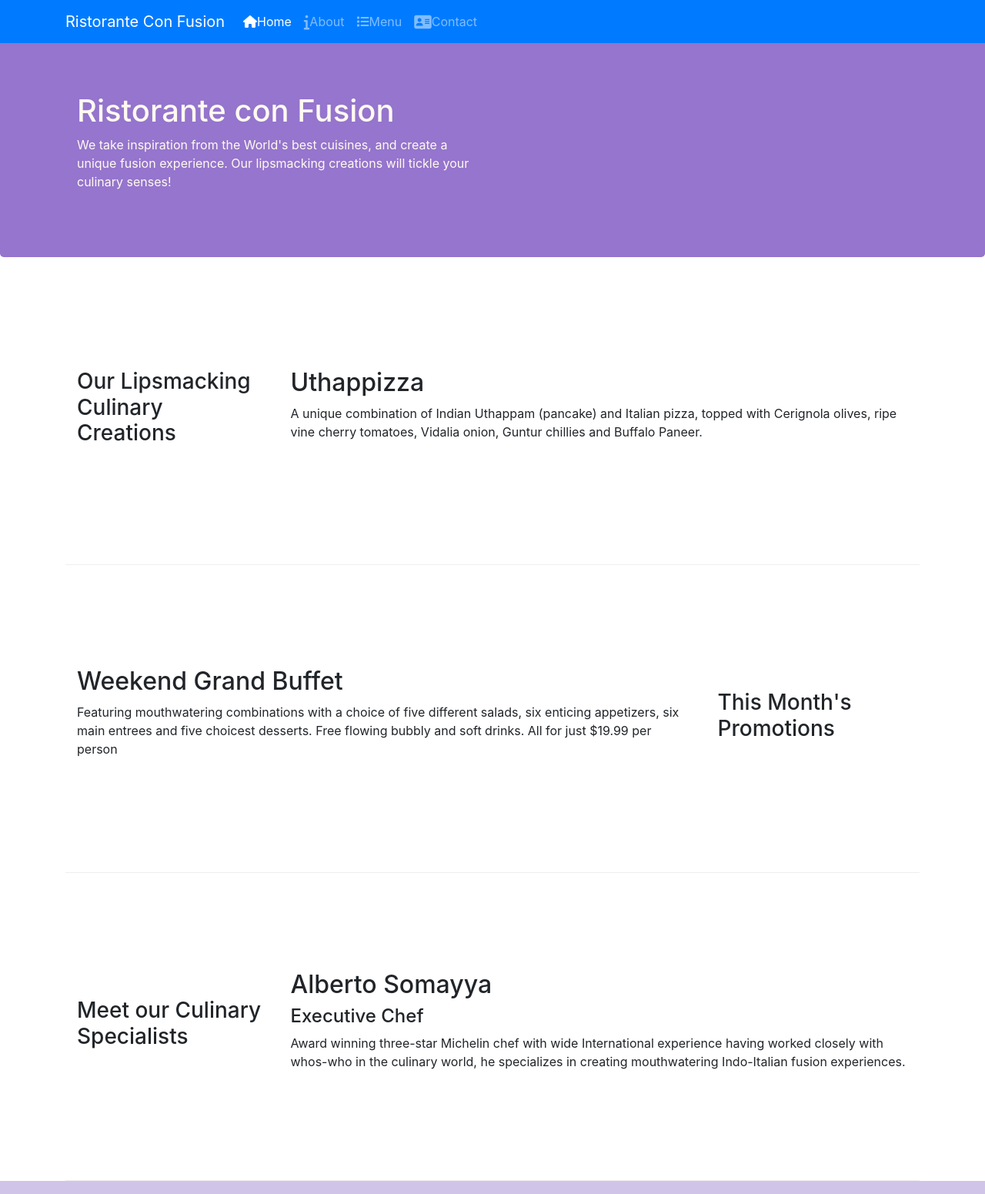
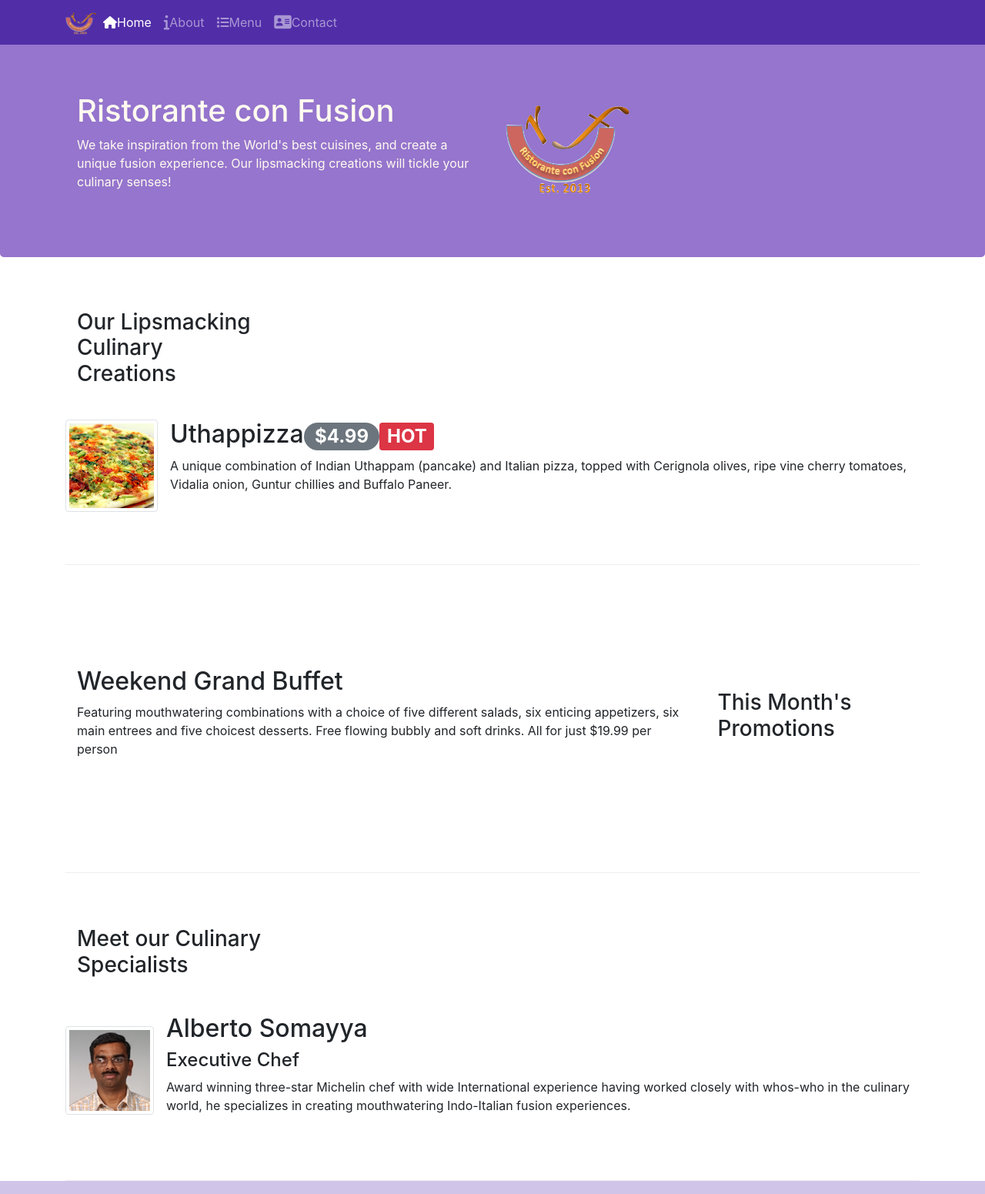
Before and after one commit to gpsuhas20/Bootstrap-Coursera, a website: page index.html in a window 1280 px wide. Shown: the top 1551 px of the page at 77% size. Drawn offline with nearby package versions, Linux system fonts and the light colour scheme.

Commit message:
week2 videos

```diff
--- a/index.html
+++ b/index.html
@@ -18,12 +18,13 @@
 
 
 <body>
-    <nav class="navbar navbar-dark navbar-expand-sm bg-primary fixed-top">
+    <nav class="navbar navbar-dark navbar-expand-sm  fixed-top">
         <div class="container">
             <button class="navbar-toggler" type="button" data-toggle="collapse" data-target="#Navbar">
                 <span class="navbar-toggler-icon"></span>
             </button>
-           <a class="navbar-brand" href="#">Ristorante Con Fusion</a>
+            <a class="navbar-brand mr-auto" href="#"><img src="img/logo.png" height="30" width="41"></a>
+
            <div class="collapse navbar-collapse" id="Navbar">
                 <ul class="navbar-nav mr-auto"><!-- navbar-nav means make li items inline mr auto pushes it to the left-->
                     <li class="nav-item active"><a class="nav-link" href="#"><span class="fa fa-home"></span>Home</a></li><!-- here active states in which location the page is in-->
@@ -43,10 +44,13 @@
                     <h1>Ristorante con Fusion</h1>
                     <p>We take inspiration from the World's best cuisines, and create a unique fusion experience. Our lipsmacking creations will tickle your culinary senses!</p>
                 </div>
-                <div class="col-12 col-sm"><!-- here this div element will occupy the r
+                <!-- here this div element will occupy the r
                 remaining space as first will occupy 6 cols
             in small screens it will occupy all 12 columns.-->
-                </div>
+            <div class="col-12 col-sm align-self-center">
+                <img src="img/logo.png" class="img-fluid">
+            </div>
+
             </div>
         </div>
     </header>
@@ -56,9 +60,16 @@
             <div class="col-12 col-sm-4 col-md-3">
                 <h3>Our Lipsmacking Culinary Creations</h3>
             </div>
-            <div class="col col-sm col-md"><!-- this will occupy the remaining cols after 4/3 cols taken up by upper div-->
-                <h2>Uthappizza</h2>
-                <p>A unique combination of Indian Uthappam (pancake) and Italian pizza, topped with Cerignola olives, ripe vine cherry tomatoes, Vidalia onion, Guntur chillies and Buffalo Paneer.</p>
+            <div class="media">
+                <img class="d-flex mr-3 img-thumbnail align-self-center"
+                        src="img/uthappizza.png" alt="Uthappizza">
+                <div class="media-body">
+                    <h2 class="mt-0">Uthappizza<span class="badge badge-pill badge-secondary">$4.99</span><span class="badge badge-danger">HOT</span></h2>
+                    <p class="d-none d-sm-block">A unique combination of Indian Uthappam (pancake) and
+                        Italian pizza, topped with Cerignola olives, ripe vine
+                        cherry tomatoes, Vidalia onion, Guntur chillies and
+                        Buffalo Paneer.</p>
+                </div>
             </div>
         </div>
 
@@ -77,11 +88,20 @@
             <div  class="col-12 col-sm-4 col-md-3">
                 <h3>Meet our Culinary Specialists</h3>
             </div>
-            <div class="col col-sm  col-md">
-                <h2>Alberto Somayya</h2>
-                <h4>Executive Chef</h4>
-                <p>Award winning three-star Michelin chef with wide International experience having worked closely with whos-who in the culinary world, he specializes in creating mouthwatering Indo-Italian fusion experiences. </p>
+            <div class="media">
+                <img class="d-flex mr-3 img-thumbnail align-self-center"
+                        src="img/alberto.png" alt="Alberto Somayya">
+                <div class="media-body">
+                    <h2 class="mt-0">Alberto Somayya</h2>
+                    <h4>Executive Chef</h4>
+                    <p class="d-none d-sm-block">Award winning three-star Michelin chef with wide
+                        International experience having worked closely with
+                        whos-who in the culinary world, he specializes in
+                        creating mouthwatering Indo-Italian fusion experiences.
+                        </p>
+                </div>
             </div>
+
         </div>
     </div>
 
```
Also changed, not shown: aboutus.html (+3 -1 lines), contactus.html (+3 -1 lines), img/alberto.png (added), img/buffet.png (added), img/logo.png (added), img/uthappizza.png (added), 1 other file.
